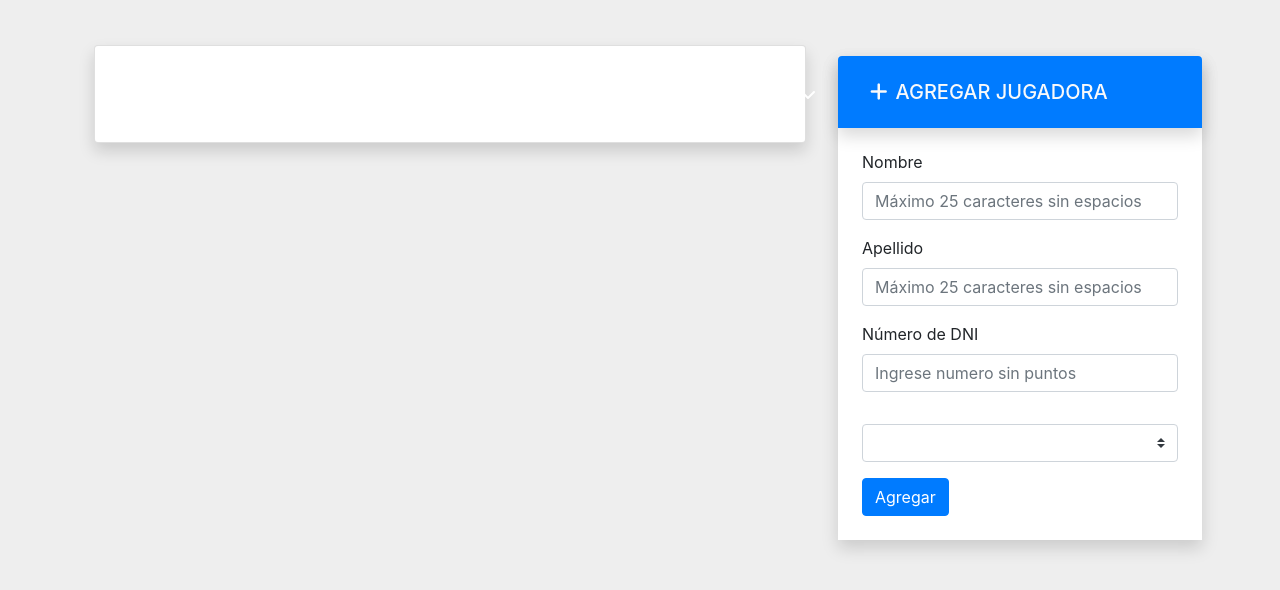
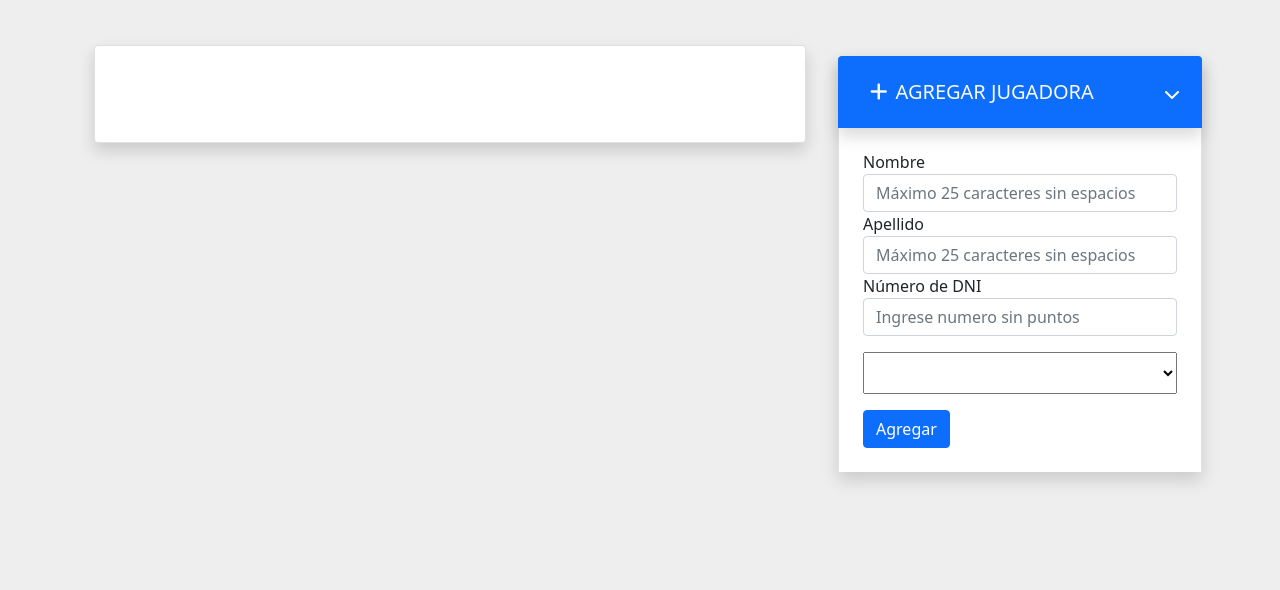
Before and after one commit to facundoN1997/clienteApiTorneoFtubol, a plain HTML site: page index.html in a window 1280 px wide. Shown: the part 210-800 px from the top of the page. Drawn offline with nearby package versions, Linux system fonts and the light colour scheme; no server answers.

Commit message:
Update index.html

```diff
--- a/index.html
+++ b/index.html
@@ -4,7 +4,7 @@
     <meta charset="UTF-8">
     <meta http-equiv="X-UA-Compatible" content="IE=edge">
     <meta name="viewport" content="width=device-width, initial-scale=1.0">
-    <link rel="stylesheet" href="css\bootstrap.min.css">
+    <link rel="stylesheet" href="css\bootstrap.css">
     <link rel="stylesheet" href="css/custom.css">
 
     <title>Api Futbol</title>
```
